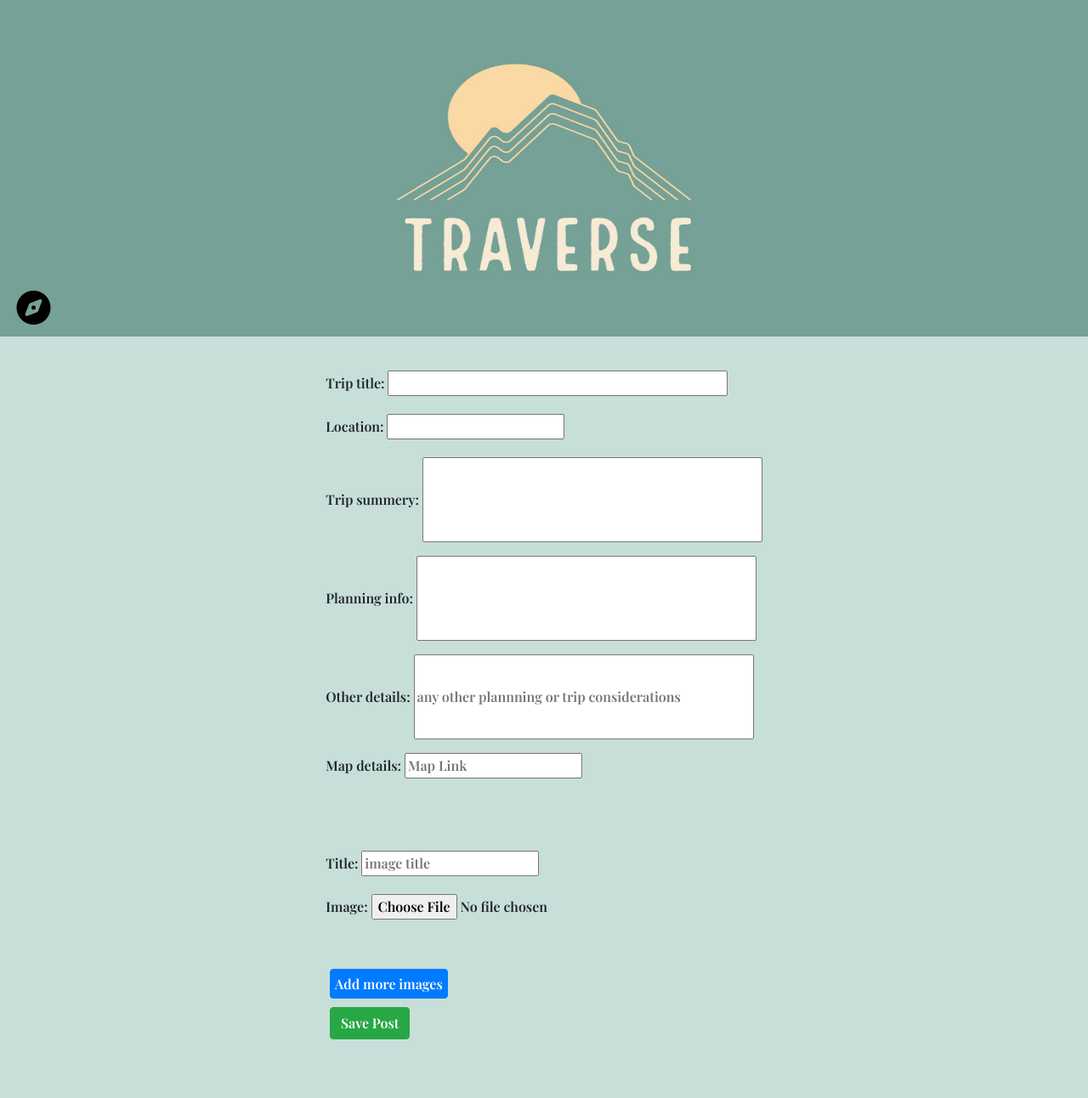
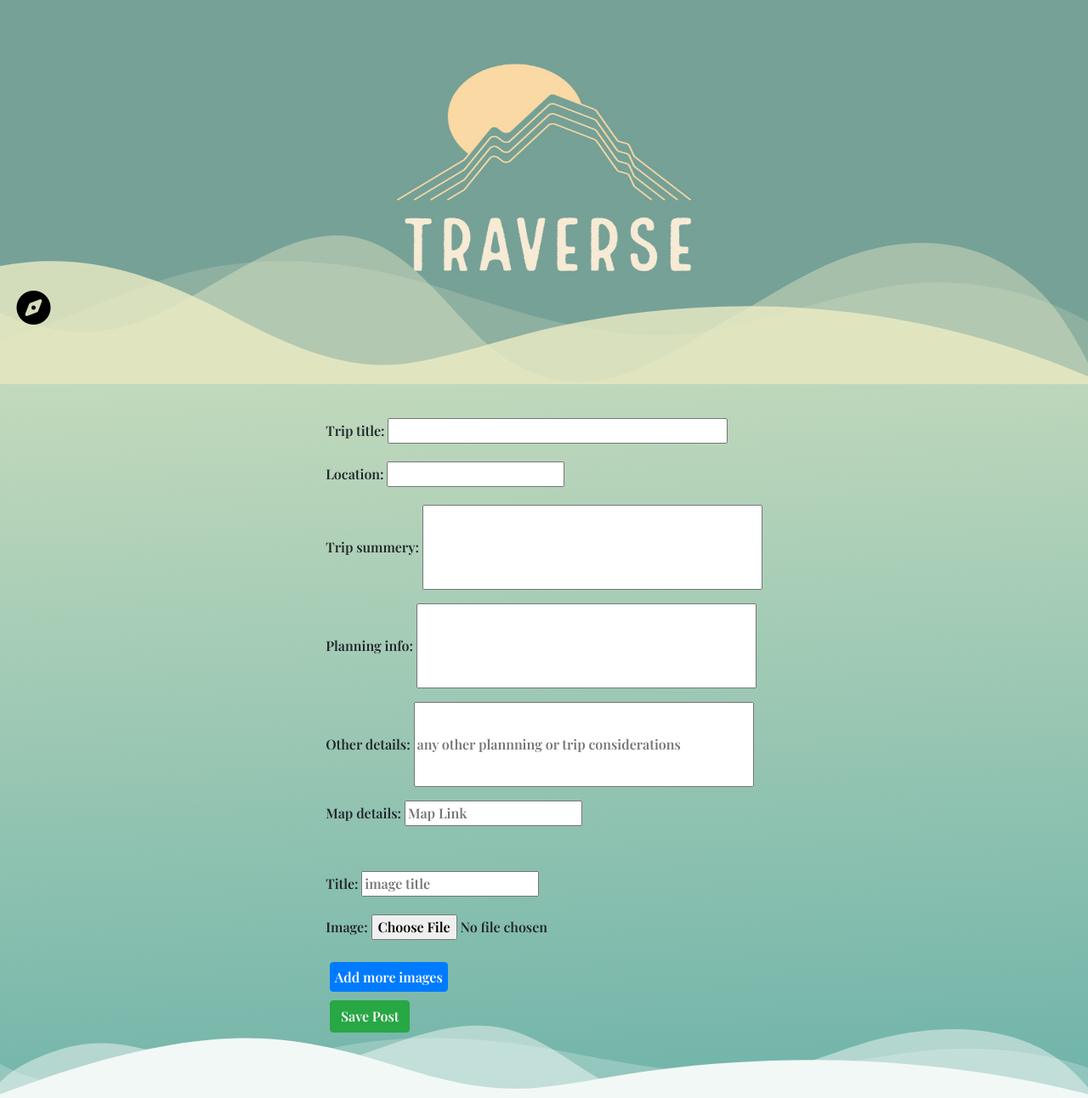
Before and after one commit to csovu/Traverse, a Django app: page /create/ in a window 1280 px wide. Shown: the whole page at 85% size. Before the commit the page ends 1223 px from the top, so only its background shows below. Run offline with Django 4.2, Linux system fonts and the light colour scheme; the visitor is signed in with stand-in values (Sample User, id 1); data comes from the database, SQL or seed files in the repository; some libraries are stand-ins or nearby versions.

Commit message:
new styling and page layouts to match

```diff
--- a/Traverse/posts/models.py
+++ b/Traverse/posts/models.py
@@ -20,7 +20,7 @@ class Posts(models.Model):
         return self.trip_title
 
 class Image(models.Model):
-    title = models.CharField(max_length=100)
+    title = models.CharField(max_length=100, null=True, blank=True)
     image = models.ImageField(upload_to='images', null=True,blank=True)
     posts = models.ForeignKey(Posts, on_delete=models.CASCADE)
     def __str__(self):
--- a/Traverse/static/css/styles.css
+++ b/Traverse/static/css/styles.css
@@ -1,18 +1,71 @@
 body {
-    background-color: rgba(89, 163, 141, 0.337);
-    font-family: 'Playfair Display', serif;
+  background-color: rgba(159, 214, 197, 0.337);
+  font-family: 'Playfair Display', serif;
+  position: relative;
+  padding-bottom: 2em;
+  background: rgb(2,0,36);
+  background: linear-gradient(177deg, rgba(2,0,36,1) 0%, rgba(9,9,121,1) 0%, rgba(4,118,193,1) 0%, rgba(3,131,201,1) 0%, rgba(248,249,250,1) 0%, rgba(240,245,245,1) 0%, rgba(244,247,248,1) 0%, rgba(237,238,205,1) 0%, rgba(236,236,197,0.8765858208955224) 0%, rgba(236,236,197,0.9810634328358209) 0%, rgba(110,179,169,1) 100%);
+}
+.custom-shape-divider-bottom-1686157409 {
+  position: absolute;
+  bottom: 0;
+  left: 0;
+  width: 100%;
+  overflow: hidden;
+  line-height: 0;
+  transform: rotate(180deg);
+}
+
+.custom-shape-divider-bottom-1686157409 svg {
+  position: relative;
+  display: block;
+  width: calc(100% + 1.3px);
+  height: 93px;
+}
+
+.custom-shape-divider-bottom-1686157409 .shape-fill {
+  fill: #f2f8f6;
 }
 
 #login-home-page,
 #create-account-signup{
-  padding: 1.5em;
+  display: flex;
+  align-items: center;
+  flex-direction: column;
+  padding: 6em;
+}
+#create-account-button {
+  padding-top: 1.3em;
+
+}
+.custom-shape-divider-bottom-1686156994 {
+  position: absolute;
+  bottom: 0;
+  left: 0;
+  width: 100%;
+  overflow: hidden;
+  line-height: 0;
+  transform: rotate(180deg);
+}
+
+.custom-shape-divider-bottom-1686156994 svg {
+  position: relative;
+  display: block;
+  width: calc(123% + 1.3px);
+  height: 191px;
+}
+
+.custom-shape-divider-bottom-1686156994 .shape-fill {
+  /* fill: rgba(159, 214, 197, 0.337); */
+  fill: #ececc5cb;
 }
 
 header{
-  color: #000000;
+  /* color: #ddbbbb; */
   text-decoration: none;
   background-image: url('/static/header-background.jpeg');
-  padding-bottom: 3.5em;
+  padding-bottom: 7em;
+  position: relative;
 }
 
 #header{
@@ -20,13 +73,10 @@ header{
     align-items: center;
     justify-content: center;
     flex-direction: row;
-    text-decoration-color: #000000;
+    text-decoration-color: #948989;
     background-image: url('/static/header-background.jpeg');
 }
 
-#home-reports {
-  padding: 1em;
-}
 
 .greeting {
     display: flex;
@@ -103,7 +167,7 @@ header{
     display: block;
     position: absolute;
     padding: .4em;
-    background-image: url('/static/header-background.jpeg');
+
 }
 
 .dropdown-content {
@@ -314,48 +375,52 @@ header{
 }
 
 .image-form{
-padding-bottom: 2em;
+padding-top: 2em;
 }
 
 #post-form{
-  padding-bottom: 4em;
+  padding-bottom: em;
 }
 
 
 
-@media screen and (min-width:650px) {
+@media screen and (min-width:700px) {
 
 #home-reports{
   font-size: 1.8em;
 }
 
-#location,
+
 #post-date{
-  font-size: 1.2em;
+  font-size: 1em;
 }
 
 #user-img{
-  padding: 1em;
+  /* max-width: auto; */
+  /* padding: 1em;
   max-width: 100%;
-  height: auto;
+  height: auto; */
 }
 
 #profile-image{
 display: flex;
-width: 400px;
+width:100%;
 justify-content: space-around;
 align-items: center;
-box-shadow:  0px 3px 7px -1px rgba(36, 90, 137, 0.51);
-margin: .8rem;
+/* box-shadow:  0px 3px 7px -1px rgba(36, 90, 137, 0.51);
+margin: .8rem; */
 }
 
 #myaccount-view{
   display: flex;
-  flex-direction: row;
-  justify-content: center;
+  flex-direction: column;
+  align-items: center;
+  /* justify-content: center; */
   width: auto;
   box-shadow:  0px 3px 7px -1px rgba(36, 90, 137, 0.51);
-  margin: .8rem;
+  margin: 4rem;
+  margin-bottom: 8rem;
+
 }
 
 #selected-user-about{
--- a/Traverse/templates/home.html
+++ b/Traverse/templates/home.html
@@ -15,10 +15,19 @@
     <script src="https://kit.fontawesome.com/7cd340ad1a.js" crossorigin="anonymous"></script>
 </head>
 <body>
-
     <header>
 
-        <div id="header"><img src="/static/logo.jpeg" alt="logo" width= "440" height="340"></div>
+        <div id="header">
+            <img src="/static/logo.jpeg" alt="logo" width= "440" height="340">
+            <div class="custom-shape-divider-bottom-1686156994">
+                <svg data-name="Layer 1" xmlns="http://www.w3.org/2000/svg" viewBox="0 0 1200 120" preserveAspectRatio="none">
+                    <path d="M0,0V46.29c47.79,22.2,103.59,32.17,158,28,70.36-5.37,136.33-33.31,206.8-37.5C438.64,32.43,512.34,53.67,583,72.05c69.27,18,138.3,24.88,209.4,13.08,36.15-6,69.85-17.84,104.45-29.34C989.49,25,1113-14.29,1200,52.47V0Z" opacity=".25" class="shape-fill"></path>
+                    <path d="M0,0V15.81C13,36.92,27.64,56.86,47.69,72.05,99.41,111.27,165,111,224.58,91.58c31.15-10.15,60.09-26.07,89.67-39.8,40.92-19,84.73-46,130.83-49.67,36.26-2.85,70.9,9.42,98.6,31.56,31.77,25.39,62.32,62,103.63,73,40.44,10.79,81.35-6.69,119.13-24.28s75.16-39,116.92-43.05c59.73-5.85,113.28,22.88,168.9,38.84,30.2,8.66,59,6.17,87.09-7.5,22.43-10.89,48-26.93,60.65-49.24V0Z" opacity=".5" class="shape-fill"></path>
+                    <path d="M0,0V5.63C149.93,59,314.09,71.32,475.83,42.57c43-7.64,84.23-20.12,127.61-26.46,59-8.63,112.48,12.24,165.56,35.4C827.93,77.22,886,95.24,951.2,90c86.53-7,172.46-45.71,248.8-84.81V0Z" class="shape-fill"></path>
+                </svg>
+            </div>
+        </div>
+
         <div class="dropdown">
 
                 <button class="navbar-toggler" type="button" data-toggle="collapse" >
@@ -31,12 +40,13 @@
             <div id='nav-bar'>
                 {% if user.is_authenticated %}
 
-                <div class="auth">
-                    <a href="{% url 'logout' %}">Logout</a>
-                </div>
+
                 <div class="create-button">
                     <a href="{% url 'posts:create' %}">Create Report</a>
                     <a href="{% url 'accounts:myaccount' %}">My Account</a>
+                </div>
+                <div class="auth">
+                    <a href="{% url 'logout' %}">Logout</a>
                 </div>
                 {% else %}
 
@@ -54,7 +64,9 @@
                 </div>
             </div>
         </div>
+
     </header>
+
     {% block content %}
 
     <div id="latest-posts">
@@ -80,7 +92,13 @@
 
     {% endblock %}
     </div>
-
+    <div class="custom-shape-divider-bottom-1686157409">
+        <svg data-name="Layer 1" xmlns="http://www.w3.org/2000/svg" viewBox="0 0 1200 120" preserveAspectRatio="none">
+            <path d="M0,0V46.29c47.79,22.2,103.59,32.17,158,28,70.36-5.37,136.33-33.31,206.8-37.5C438.64,32.43,512.34,53.67,583,72.05c69.27,18,138.3,24.88,209.4,13.08,36.15-6,69.85-17.84,104.45-29.34C989.49,25,1113-14.29,1200,52.47V0Z" opacity=".25" class="shape-fill"></path>
+            <path d="M0,0V15.81C13,36.92,27.64,56.86,47.69,72.05,99.41,111.27,165,111,224.58,91.58c31.15-10.15,60.09-26.07,89.67-39.8,40.92-19,84.73-46,130.83-49.67,36.26-2.85,70.9,9.42,98.6,31.56,31.77,25.39,62.32,62,103.63,73,40.44,10.79,81.35-6.69,119.13-24.28s75.16-39,116.92-43.05c59.73-5.85,113.28,22.88,168.9,38.84,30.2,8.66,59,6.17,87.09-7.5,22.43-10.89,48-26.93,60.65-49.24V0Z" opacity=".5" class="shape-fill"></path>
+            <path d="M0,0V5.63C149.93,59,314.09,71.32,475.83,42.57c43-7.64,84.23-20.12,127.61-26.46,59-8.63,112.48,12.24,165.56,35.4C827.93,77.22,886,95.24,951.2,90c86.53-7,172.46-45.71,248.8-84.81V0Z" class="shape-fill"></path>
+        </svg>
+    </div>
 </body>
 </html>
 <!-- homepage laod on-scroll tutorial: https://dev.to/miacan2021/fade-in-animation-on-scroll-with-intersectionobserver-vanilla-js-4p27 -->
--- a/Traverse/templates/registration/login.html
+++ b/Traverse/templates/registration/login.html
@@ -10,8 +10,7 @@
         {% csrf_token %}
         {{ form.as_p }}
         <input type="submit" value="Log in">
-
-        <p> <a href="{% url 'accounts:signup' %}">Create Account</a></p>
+        <div id="create-account-button" ><a href="{% url 'accounts:signup' %}">Create Account</a></div>
     </form>
 </div>
 {% endblock %}
--- a/Traverse/templates/registration/signup.html
+++ b/Traverse/templates/registration/signup.html
@@ -5,6 +5,7 @@
 {% block content %}
 <div id="create-account-signup">
 <h2>Create Account</h2>
+<br>
 <form method="post">
     {% csrf_token %}
     {{ form.as_p }}
--- a/Traverse/templates/traverse/editpost.html
+++ b/Traverse/templates/traverse/editpost.html
@@ -27,7 +27,7 @@
                     </div>
                 {% endfor %}
 
-                <button id="edit-image" type="button" class="btn btn-primary">Add image</button>
+                <button id="edit-image" type="button" class="btn btn-primary">Add More Images</button>
                 <div id="save-edit"><button class="btn btn-success">Save Changes</button></div>
                 <div id="delete-post-div" ><a type="button" class="btn btn-outline-danger" id="delete-post" href="{% url 'posts:deletepost' post.id%}">Delete Post</a></div>
             </form>
```
Also changed, not shown: other parts of Traverse/static/css/styles.css (+37 -34 lines), Traverse/templates/traverse/myaccount.html (+10 -8 lines), Traverse/templates/traverse/profile.html (+4 -3 lines), Traverse/templates/traverse/singlepost.html (+22 -9 lines), Traverse/posts/migrations/0003_alter_image_title.py (added).
